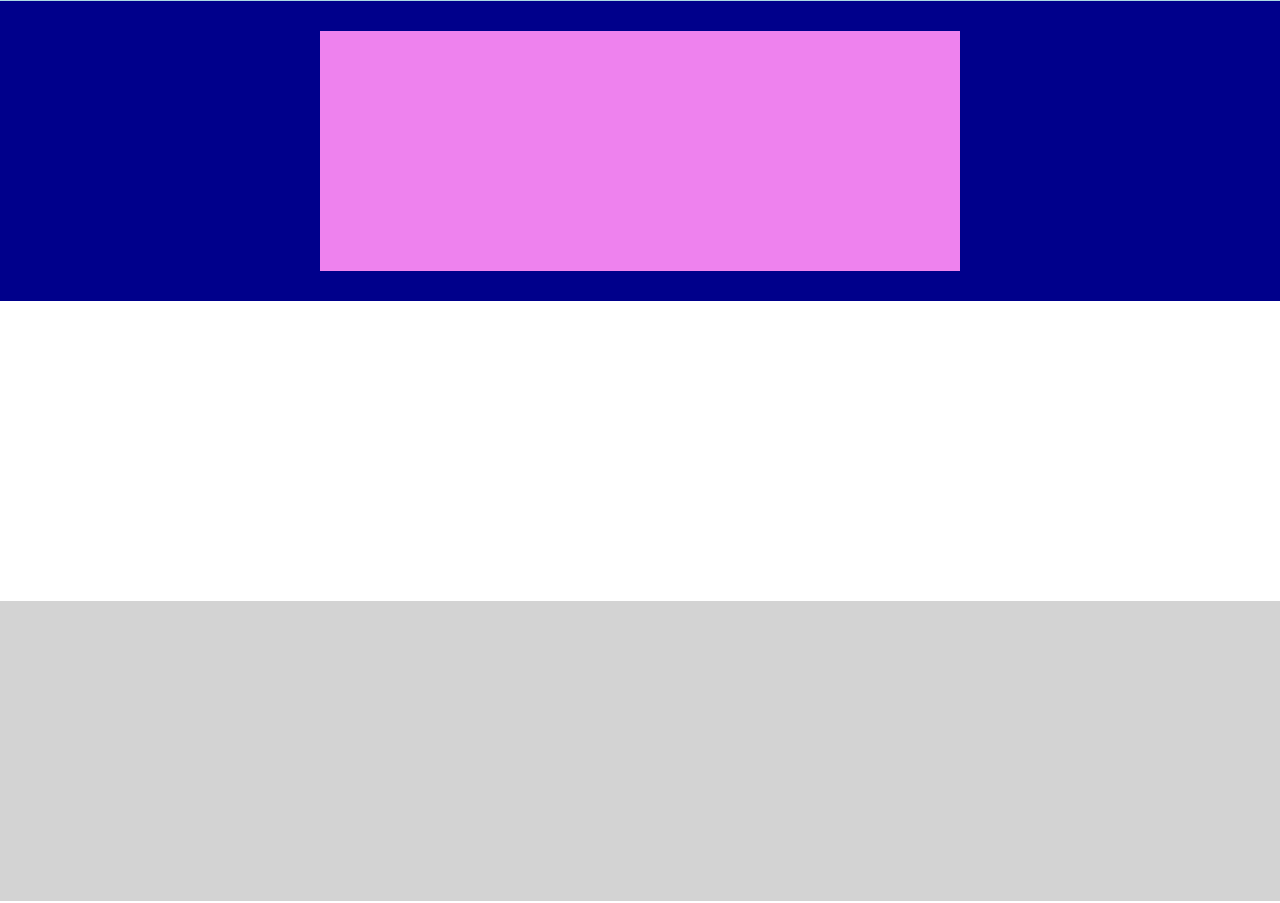
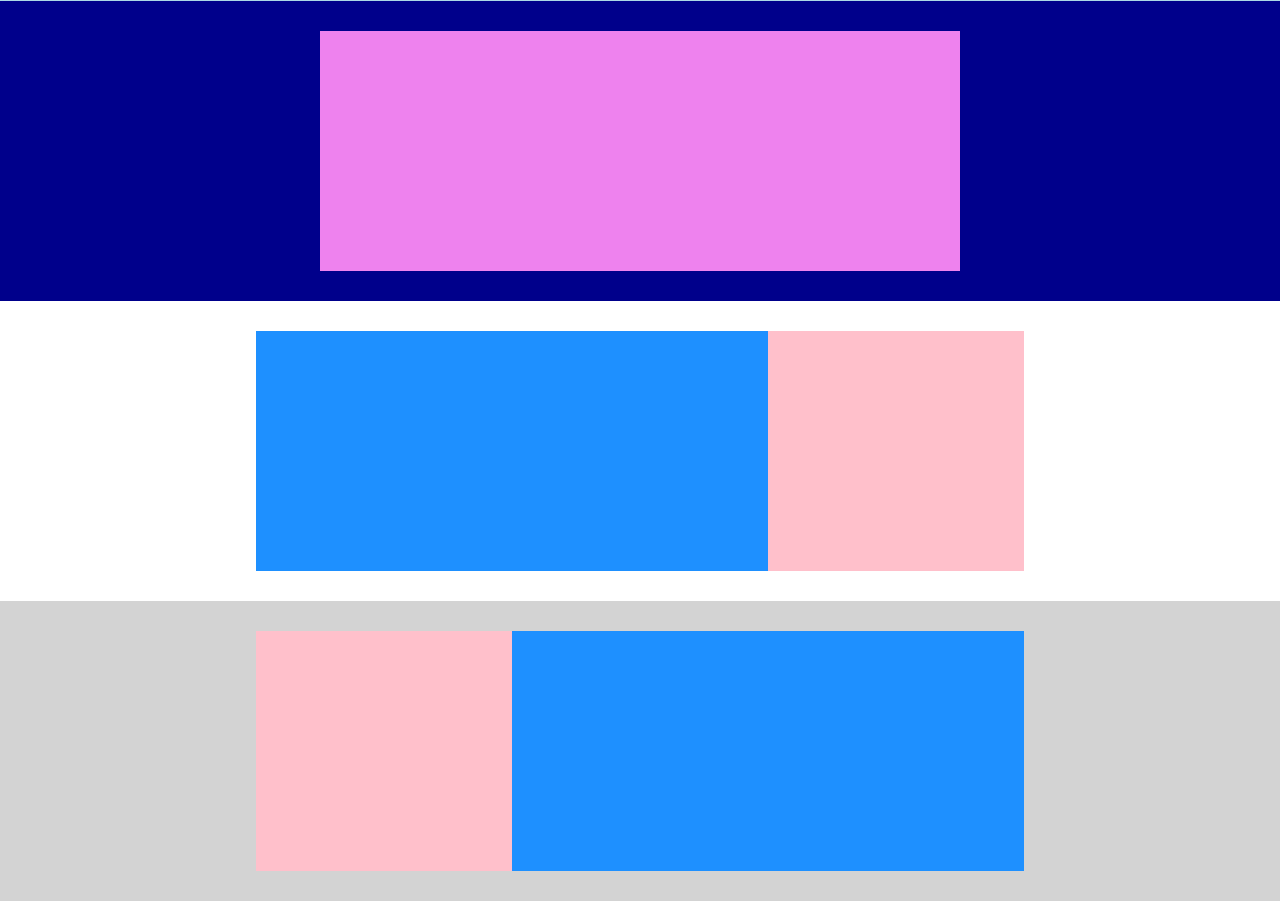
Before and after one commit to nicodellolio/htmlcss-struttura-discord, a plain HTML site: page index.html in a window 1280 px wide. Shown: the part 49-952 px from the top of the page. Drawn offline with Linux system fonts and the light colour scheme.

Commit message:
add_central_main

```diff
--- a/assets/css/style.css
+++ b/assets/css/style.css
@@ -41,7 +41,7 @@ main{
     background-color: #00008bFF;
 }
 
-.debug #section2{
+.debug #section2, main_footer{
     background-color: #d3d3d3FF;
 }
 
@@ -59,3 +59,34 @@ main{
     display: flex;
     justify-content: center;
 }
+
+section{
+    display: flex;
+    justify-content: center;
+}
+
+.debug div.picture_box{
+    background-color: #1e90ffFF;
+    height: 80%;
+    width: 40%;
+    align-self: center;
+}
+
+.debug aside.text_box{
+    background-color: #ffc0cbFF;
+    height: 80%;
+    width: 20%;
+    align-self: center;
+}
+
+
+
+
+
+
+
+
+
+
+/* TESTO DA CENTRARE NEI FIGLI DI HEADER
+PERCHÈ ALIGN-CONTENT NON FUNZIONA? */
--- a/index.html
+++ b/index.html
@@ -7,31 +7,43 @@
     <link rel="stylesheet" href="./assets/css/style.css">
 </head>
 <body class="debug">
+
+    <!-- /#site_header -->
     <header id="site_header">
         <div id="logo">logo</div>
         <nav>link link link link</nav>
         <div id="login">login</div>
     </header>
 
-    <!-- /#site_header -->
+    <!-- /#site_main -->
     <main id="site_main">
+
+        <!-- /#main_header -->
         <div id="main_header">
             <aside></aside>
         </div>
-        <!-- /#main_header -->
 
-        <section id="section1"></section>
-        <section id="section2"></section>
-        <section id="section3"></section>
+        <!-- central main divided in 3 different sections -->
+        <section id="section1">
+            <div class="picture_box"></div>
+            <aside class="text_box"></aside>
+        </section>
+        <section id="section2">
+            <aside class="text_box"></aside>
+            <div class="picture_box"></div>
+        </section>
+        <section id="section3">
+            <div class="picture_box"></div>
+            <aside class="text_box"></aside>
+        </section>
 
+        <!-- /#main_footer -->
         <div id="main_footer"></div>
-        <!-- /#main_footer -->
     </main>
-    <!-- /#site_main -->
 
+    <!-- /#site_footer -->
     <footer id="site_footer">
         Footer
     </footer>
-    <!-- /#site_footer -->
 </body>
 </html>
```
